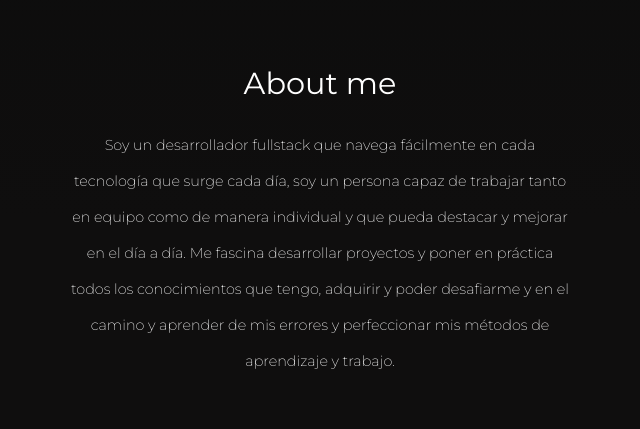
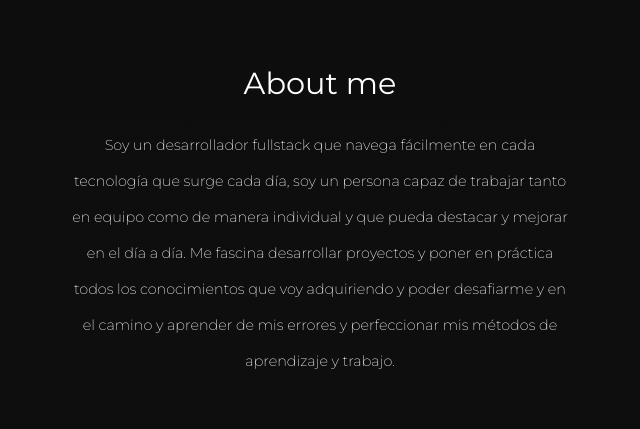
Before and after one commit to HarrisonGallegoA/Portafolio-web, a website: page index.html in a window 1280 px wide. Shown: the part 980-1409 px from the top of the page, 320-960 px from the left. Drawn offline with Linux system fonts and the light colour scheme.

Commit message:
Se modifico parrafo del about me

```diff
--- a/index.html
+++ b/index.html
@@ -53,8 +53,8 @@
             <p>Soy un desarrollador fullstack que navega fácilmente en cada tecnología que surge cada día, soy un
                 persona capaz de trabajar tanto en equipo como de manera individual y que pueda destacar y mejorar en el
                 día a día.
-                Me fascina desarrollar proyectos y poner en práctica todos los conocimientos que tengo,
-                adquirir y poder desafiarme y en el camino y aprender de mis errores y perfeccionar
+                Me fascina desarrollar proyectos y poner en práctica todos los conocimientos que voy adquiriendo y poder
+                desafiarme y en el camino y aprender de mis errores y perfeccionar
                 mis métodos de aprendizaje y trabajo.</p>
         </section>
     </div>
@@ -232,10 +232,12 @@
     <footer id="Contactos">
         <a class="logo-footer" href="">HG</a>
         <div class="contenedor-redes-sociales">
-            <a href="https://www.linkedin.com/in/harrisongallego/"><i id="linkedin-footer" class="fa-brands fa-linkedin"></i></a>
+            <a href="https://www.linkedin.com/in/harrisongallego/"><i id="linkedin-footer"
+                    class="fa-brands fa-linkedin"></i></a>
             <a href=""><i id="email-footer" class="fa-solid fa-envelope"></i></a>
             <a href=""><i id="discord-footer" class="fa-brands fa-discord"></i></a>
-            <a href="https://github.com/HarrisonGallegoA"><i id="github-footer" class="fa-brands fa-square-github"></i></a>
+            <a href="https://github.com/HarrisonGallegoA"><i id="github-footer"
+                    class="fa-brands fa-square-github"></i></a>
             <a href=""><i id="instagram-footer" class="fa-brands fa-instagram"></i></a>
         </div>
         <span class="copyright">&copy;Copyright 2024 Harrison Gallego Arango</span>
```
